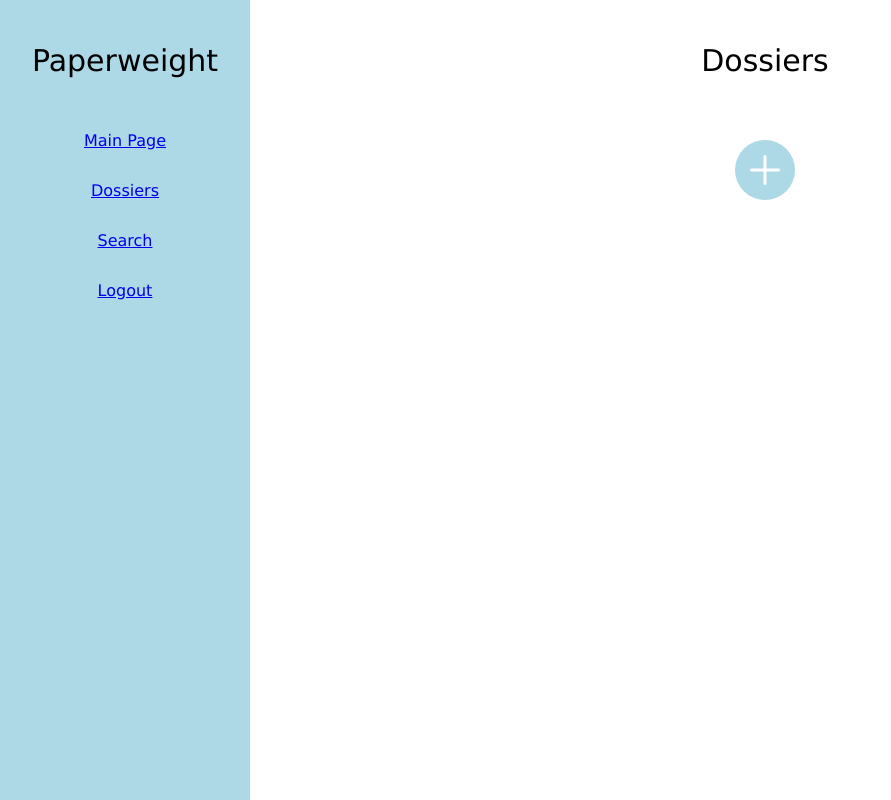
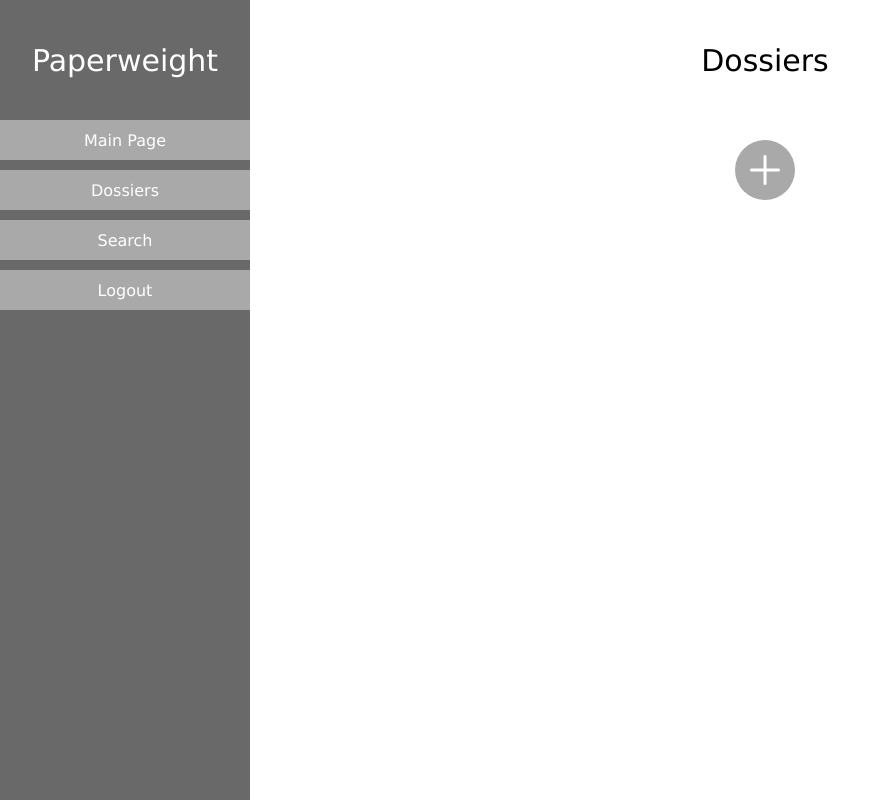
Before and after one commit to luistripa/Paperweight, a Django app: page /documents/dossiers/ in a window 1280 px wide. Shown: the whole page, without its empty margins (0-891 px from the left). Run offline with Django 3.2, Linux system fonts and the light colour scheme; the visitor is signed in with stand-in values (Sample User, id 1); data that the repository does not hold is empty.

Commit message:
Paperweight now has a gray appearance. Changed dossier icon to a yellow folder icon

```diff
--- a/static/css/base/base-with-navbar.css
+++ b/static/css/base/base-with-navbar.css
@@ -16,21 +16,36 @@ html, body {
     width: 250px;
     height: 100%;
     float: left;
-    background-color: lightblue;
+    background-color: dimgray;
+}
+
+.navbar-container a {
+    text-decoration: none;
 }
 
 .navbar-container .navbar-title {
-    height: 100px !important;
+    height: 120px !important;
+    margin: 0 !important;
     font-size: 30px !important;
+    color: white !important;
+    background: transparent !important;
 }
 
 .navbar-container .navbar-item {
-    width: calc(100% - 20px);
+    width: 100%;
     height: 40px;
-    margin: 10px;
     display: flex;
+    margin-bottom: 10px;
     justify-content: center;
     align-items: center;
+    color: white;
+    background-color: darkgray;
+    transition: ease-in-out 100ms;
+}
+
+.navbar-container .navbar-item:hover {
+    background-color: lightgray;
+    cursor: pointer;
 }
 
 .main-container .page-container {
--- a/static/css/base/list.css
+++ b/static/css/base/list.css
@@ -90,8 +96,12 @@
     margin: 20px;
     border-radius: 50%;
     color: white;
-    background-color: lightblue;
+    background-color: darkgray;
     font-size: 20px;
+}
+
+.list-controls .list-control:hover {
+    background-color: lightgray;
 }
 
 .list-control img {
--- a/templates/documents/dossiers/dossier_list.html
+++ b/templates/documents/dossiers/dossier_list.html
@@ -18,7 +18,7 @@
                     <a href="{% url 'documents:section_list' dossier.id %}">
                         <div class="list-item">
                             <div class="list-item-image">
-                                <img src="{% static 'images/dossier-2.png' %}" title="{{ dossier.name }}" alt=""/>
+                                <img src="{% static 'images/folder.png' %}" title="{{ dossier.name }}" alt=""/>
                             </div>
                             <div class="list-item-description">
                                 {{ dossier.name }}
--- a/templates/navbar.html
+++ b/templates/navbar.html
@@ -3,20 +3,27 @@
     <div class="navbar-title navbar-item">
         Paperweight
     </div>
-    <div class="navbar-item">
-        <a href="/index">Main Page</a>
-    </div>
-    <div class="navbar-item">
-        <a href="{% url 'documents:dossier_list' %}">Dossiers</a>
-    </div>
-    <div class="navbar-item">
-        <a href="{% url 'documents:search' %}">Search</a>
-    </div>
-    <div class="navbar-item">
-        {% if request.user.is_authenticated %}
-            <a href="{% url 'registration:logout' %}">Logout</a>
-        {% else %}
-            <a href="{% url 'registration:login' %}?next=/index">Login</a>
-        {% endif %}
-    </div>
+
+    <a href="/index">
+        <div class="navbar-item">Main Page</div>
+    </a>
+
+    <a href="{% url 'documents:dossier_list' %}">
+        <div class="navbar-item">Dossiers</div>
+    </a>
+
+    <a href="{% url 'documents:search' %}">
+        <div class="navbar-item">Search</div>
+    </a>
+
+    {% if request.user.is_authenticated %}
+        <a href="{% url 'registration:logout' %}">
+            <div class="navbar-item">Logout</div>
+        </a>
+    {% else %}
+        <a href="{% url 'registration:login' %}?next=/index">
+            <div class="navbar-item">Login</div>
+        </a>
+    {% endif %}
+
 </div>
```
Also changed, not shown: other parts of static/css/base/list.css (+17 -11 lines), static/css/base/table-list.css (+11 -3 lines), static/images/dossier-2.png (deleted), static/images/dossier.png (deleted), static/images/folder.png (added).
